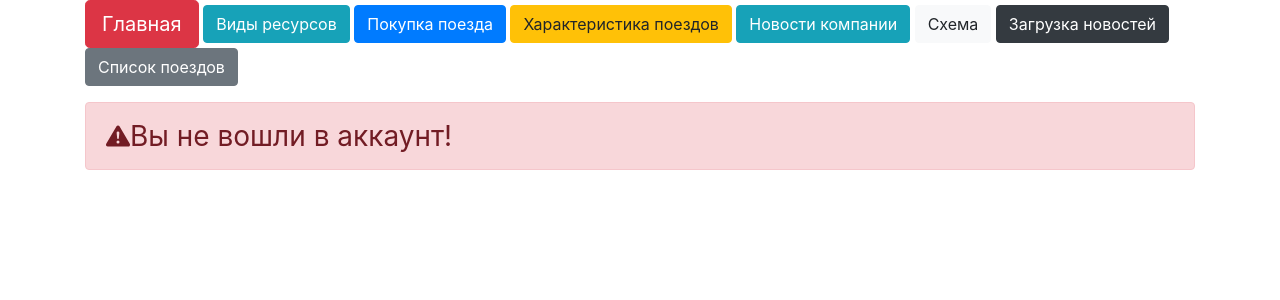
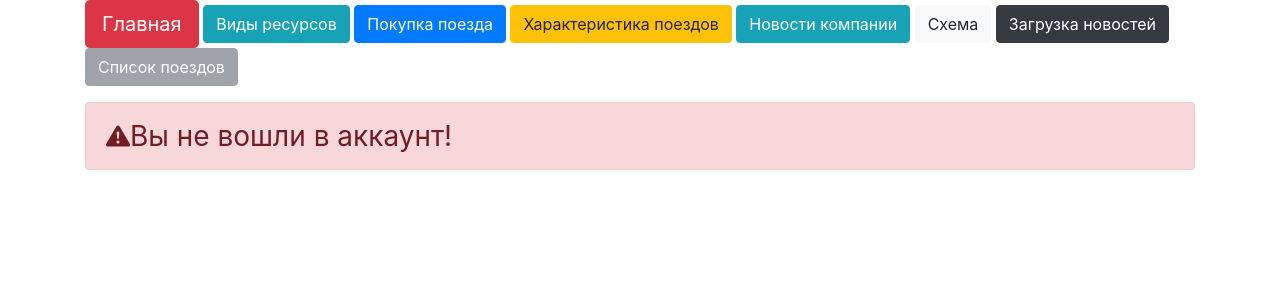
Before and after one commit to Neonchik4/Railway_Revolution, a Flask app: page /buying_train in a window 1280 px wide. Shown: the part 70-370 px from the top of the page. Run offline with Flask 3, Linux system fonts and the light colour scheme; some libraries are stand-ins or nearby versions.

Commit message:
last button disabled

```diff
--- a/templates/base.html
+++ b/templates/base.html
@@ -36,7 +36,7 @@
                 <a class="btn btn-info" href="/news">Новости компании</a>
                 <a class="btn btn-light" href="/scheme">Схема</a>
                 <a class="btn btn-dark" href="/load_news_by_txt">Загрузка новостей</a>
-                <a class="btn btn-secondary" href="/scheme">Список поездов</a>
+                <a class="btn btn-secondary disabled" href="#">Список поездов</a>
             </p>
         </div>
         {% block content %}{% endblock %}
```
Also changed, not shown: db/Railway_data.db.
